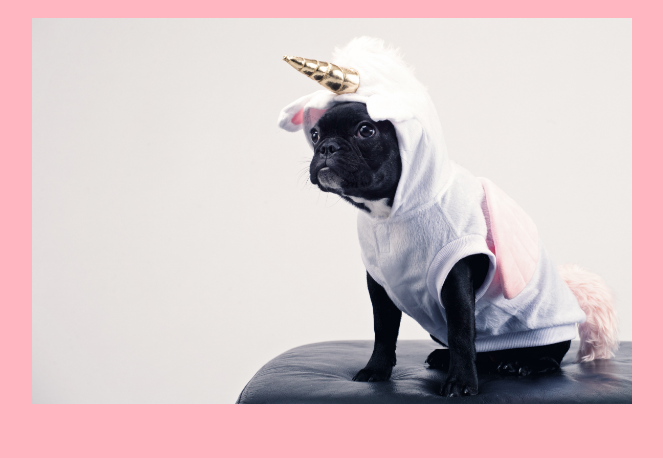
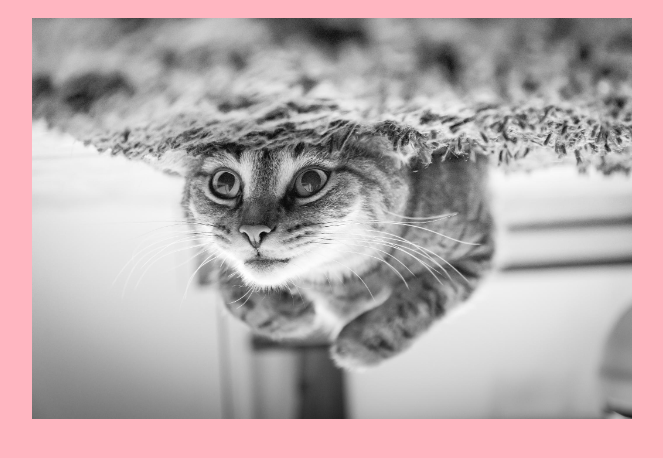
Before and after one commit to oven/booster-pipelines, a website: page public/index.html in a window 1280 px wide. Shown: the part 48-506 px from the top of the page, without its empty margins (208-871 px from the left). Drawn offline with Linux system fonts and the light colour scheme.

Commit message:
Better image

```diff
--- a/public/index.html
+++ b/public/index.html
@@ -1,4 +1,4 @@
 <link rel="stylesheet" href="style.css">
 
 <h1>Hello, World!</h1>
-<img src='unicorn.jpg' width=600>
+<img src='cat.jpg' width=600>
```
